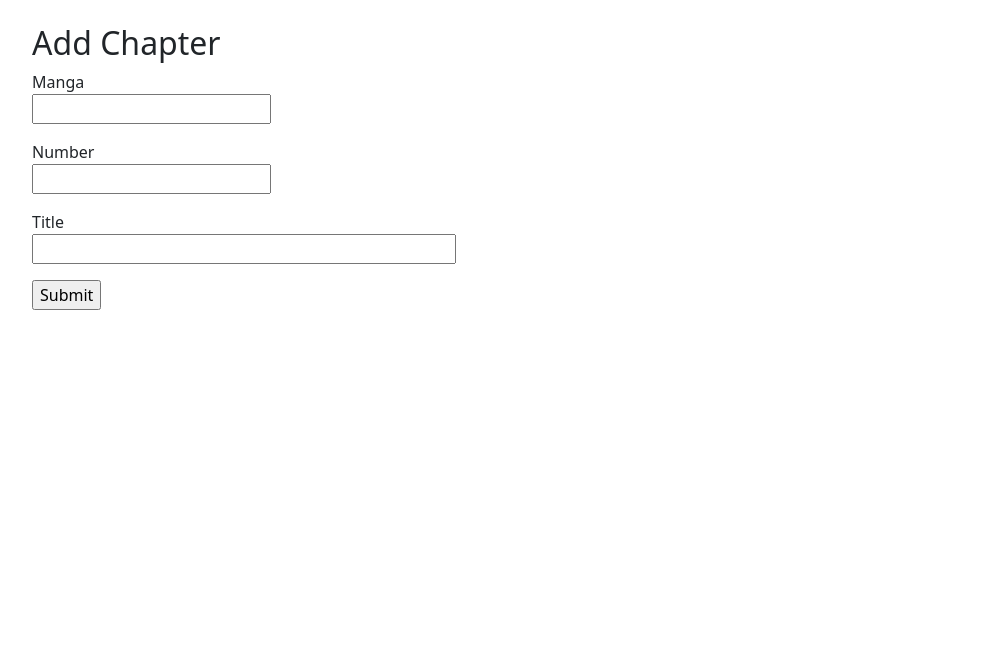
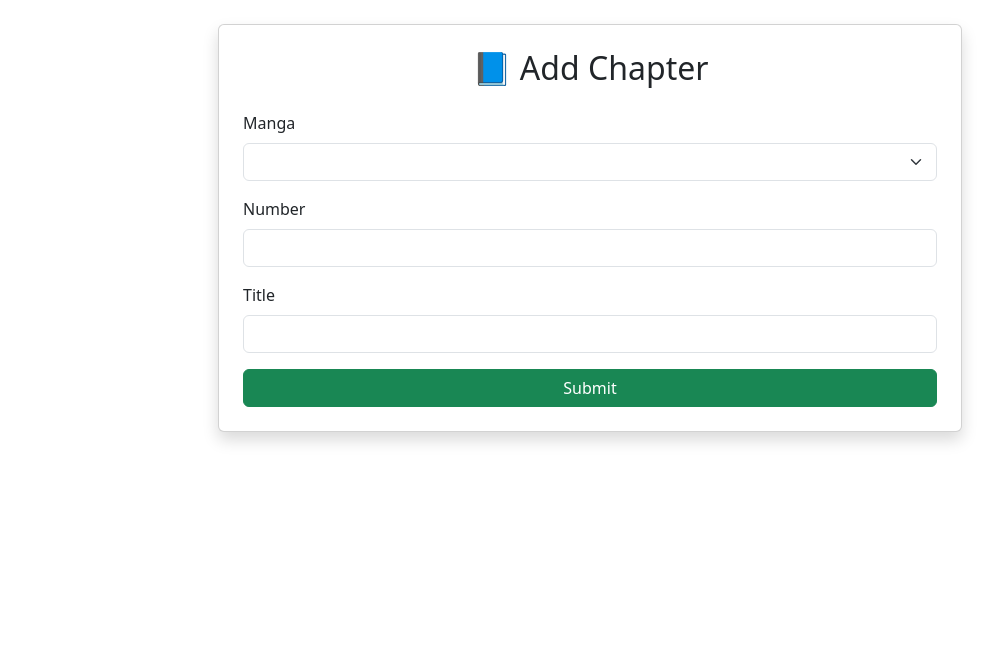
Before and after one commit to chavdaarpitsinh1248/Flask_projects, a Flask app: template manga_rocks_project/manga_rocks/templates/admin_add_chapter.html in a window 1280 px wide. Shown: the part 74-746 px from the top of the page, without its empty margins (50-1046 px from the left). Run offline with Flask 3, Linux system fonts and the light colour scheme; the template is opened without the code that fills it, so the values that code supplies are empty, except form fields; tables that the repository leaves empty hold one stand-in row (values such as "Sample post"); form fields are guessed from the names that the template uses; some libraries are stand-ins or nearby versions.

Commit message:
Add files via upload

```diff
--- a/manga_rocks_project/manga_rocks/templates/admin_add_chapter.html
+++ b/manga_rocks_project/manga_rocks/templates/admin_add_chapter.html
@@ -1,12 +1,17 @@
 {% extends "base.html" %}
 {% block title %}Add Chapter{% endblock %}
 {% block content %}
-<h2>Add Chapter</h2>
-<form method="POST" enctype="multipart/form-data">
-    {{ form.hidden_tag() }}
-    <p>{{ form.manga_id.label }}<br>{{ form.manga_id() }}</p>
-    <p>{{ form.number.label }}<br>{{ form.number() }}</p>
-    <p>{{ form.title.label }}<br>{{ form.title(size=40) }}</p>
-    <p>{{ form.submit() }}</p>
-</form>
+<div class="col-md-8 offset-md-2">
+    <div class="card shadow p-4">
+        <h2 class="mb-4 text-center">📘 Add Chapter</h2>
+        <form method="POST" enctype="multipart/form-data">
+            {{ form.hidden_tag() }}
+            <div class="mb-3">{{ form.manga_id.label(class="form-label") }}{{ form.manga_id(class="form-select") }}
+            </div>
+            <div class="mb-3">{{ form.number.label(class="form-label") }}{{ form.number(class="form-control") }}</div>
+            <div class="mb-3">{{ form.title.label(class="form-label") }}{{ form.title(class="form-control") }}</div>
+            {{ form.submit(class="btn btn-success w-100") }}
+        </form>
+    </div>
+</div>
 {% endblock %}
```
